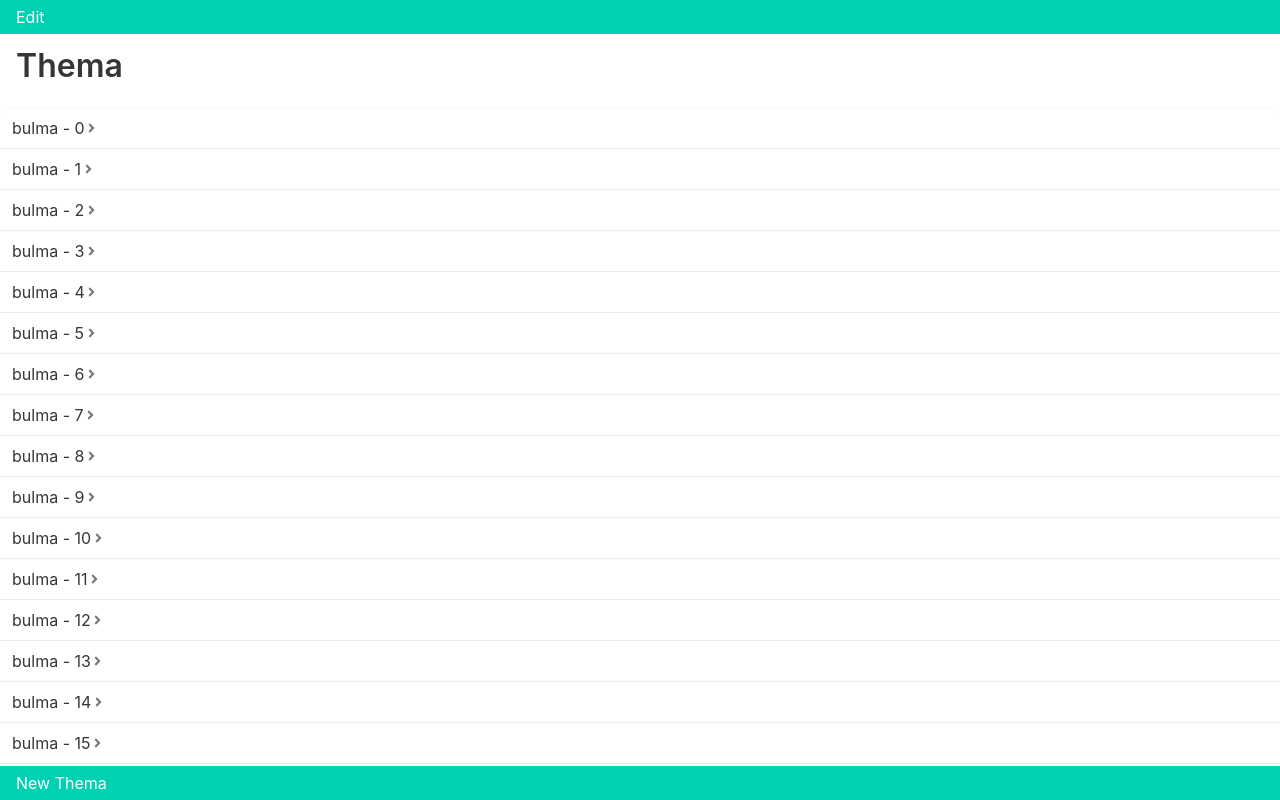
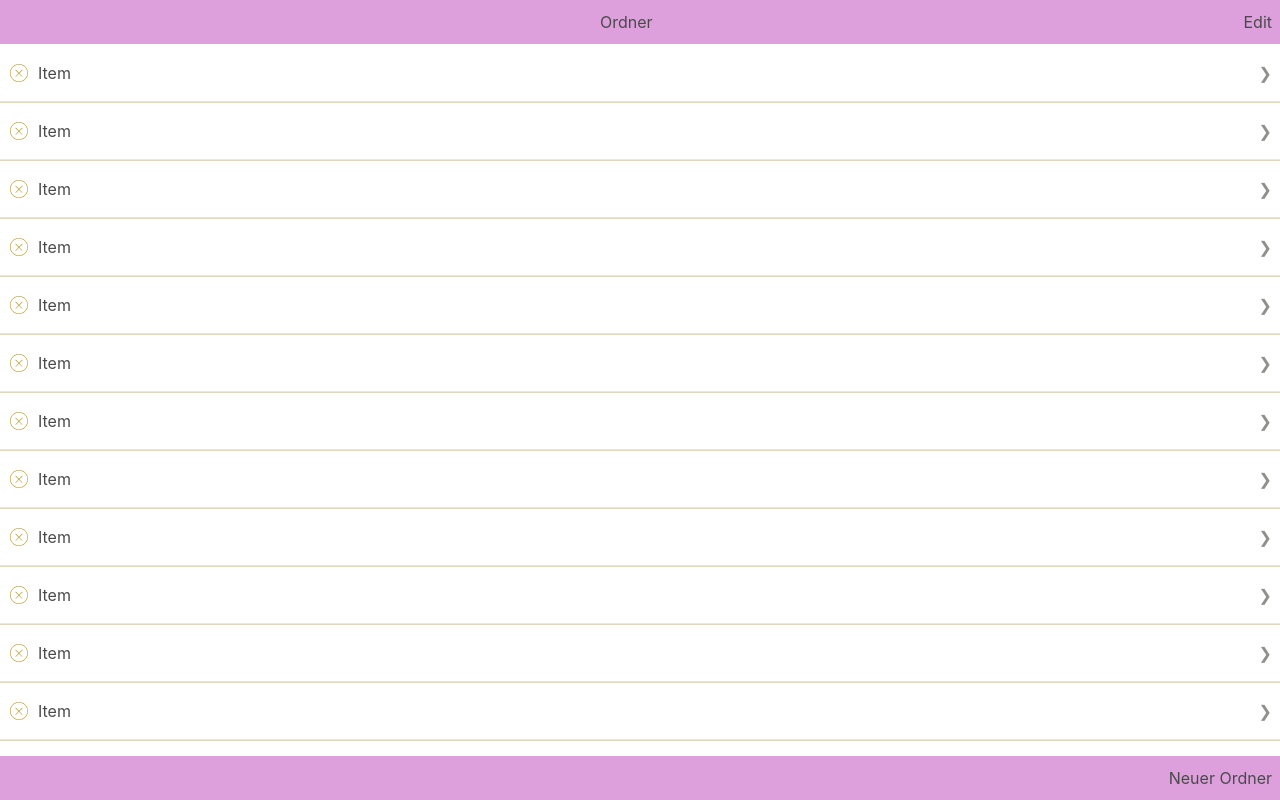
Before and after one commit to vikbert/retinder, a React (Create React App) app: page / in a window 1280 px wide. Both pictures are taken after typing "Sample" into the empty fields and a click on the button "Enter". Shown: the top 800 px of the page. Built offline with nearby package versions, Linux system fonts and the light colour scheme.

Commit message:
build ios styling

```diff
--- a/package.json
+++ b/package.json
@@ -4,6 +4,7 @@
   "private": true,
   "dependencies": {
     "classnames": "^2.2.6",
+    "clsx": "^1.0.4",
     "history": "^4.10.1",
     "js-cookie": "^2.2.1",
     "node-uuid": "^1.4.8",
--- a/src/assets/css/ios.css
+++ b/src/assets/css/ios.css
@@ -1,12 +1,91 @@
-.navbar {
-  padding: 0.3rem 1rem;
-  min-height: 0 !important;
+div {
+  text-transform: capitalize;
+}
+/* navigation bar */
+.nav {
+  padding: 10px 8px;
+}
+nav > div {
+  min-width: 80px;
+}
+.text-right {
+  text-align: right;
+}
+.top-nav {
+  display: flex;
+  justify-content: space-between;
+  position: fixed;
+  background-color: plum;
+  top: 0;
+  left: 0;
+  right: 0;
+}
+.bottom-nav {
+  display: flex;
+  justify-content: space-between;
+  position: fixed;
+  background-color: plum;
+
+  bottom: 0;
+  left: 0;
+  right: 0;
 }
 
-.section {
-  padding-right: 1rem;
-  padding-left: 1rem;
+/* page content   */
+.page-content {
+  margin: 45px 0;
 }
-.title {
-  padding-bottom: 0rem;
+
+/* Ordner item */
+.item {
+  margin-right: auto;
 }
+.enter {
+  color: rgb(145, 143, 137);
+  padding-right: 8px;
+}
+
+.list-item.is-selected {
+  background-color: rgba(242, 206, 0, 0.24);
+  border-bottom: 1px solid hsla(0, 0%, 52.9%, 0.2);
+}
+.note-list-item-gutter {
+  height: 100%;
+  min-width: 30px;
+  padding-top: 13px;
+  box-sizing: border-box;
+}
+.note-list-item-container {
+  display: -webkit-box;
+  display: -webkit-flex;
+  display: -ms-flexbox;
+  display: flex;
+  align-items: center;
+  justify-content: center;
+  height: 100%;
+  -webkit-box-flex: 1;
+  -webkit-flex-grow: 1;
+  -ms-flex-positive: 1;
+  flex-grow: 1;
+  overflow: hidden;
+  -webkit-box-sizing: border-box;
+  box-sizing: border-box;
+  border-bottom: 1px solid hsla(0, 0%, 52.9%, 0.2);
+}
+.note-list-item-view {
+  display: flex;
+  border-bottom: 1px solid rgba(167, 132, 0, 0.32);
+}
+.note-list-item-view.selected {
+  background-color: rgba(247, 202, 0, 0.24);
+  border-bottom: 1px solid rgba(167, 132, 0, 0.32);
+}
+.note-list-item-content {
+  display: flex;
+  width: 100%;
+  height: 100%;
+  padding: 16px 0;
+}
+.icon-container {
+  padding: 10px 10px 4px 10px;
+}
--- /dev/null
+++ b/src/views/category/FolderItem.js
@@ -0,0 +1,31 @@
+import React, { useState } from "react";
+import clsx from "clsx";
+import DeleteIcon from "../components/DeleteIcon";
+
+export default function FolderItem() {
+  const [clicked, setClicked] = useState(false);
+  const handleClickOnItemContent = event => {
+    event.preventDefault();
+
+    setClicked(!clicked);
+  };
+  return (
+    <>
+      <div class={clsx("note-list-item-view", clicked && "selected")}>
+        <div className="note-list-item-container">
+          <div class="icon-container">
+            {/* <FolderIcon /> */}
+            <DeleteIcon />
+          </div>
+          <div
+            className="note-list-item-content"
+            onClick={handleClickOnItemContent}
+          >
+            <div class="item">item</div>
+            <div class="enter">❯</div>
+          </div>
+        </div>
+      </div>
+    </>
+  );
+}
--- a/src/views/category/index.js
+++ b/src/views/category/index.js
@@ -1,90 +1,40 @@
 import React, { useState } from "react";
-import CategoryForm from "../components/CategoryForm";
-import { useDispatch, useSelector } from "react-redux";
-import { deleteCategory } from "../../stores/categoryWidget";
-
+import FolderItem from "./FolderItem";
 
 const CategoryIndex = () => {
-  const categories = useSelector(state => state.categories);
   const [inEdit, setInEdit] = useState(false);
 
-  const dispatch = useDispatch();
-  const handleDeleteCategory = id => {
-    dispatch(deleteCategory(id));
-  };
-
-  /* eslint-disable-next-line*/
-  const CategoryList = () => {
-    return (
-      <nav className="panel is-warning">
-        <p className="panel-heading">Add Categories</p>
-        <CategoryForm />
-        {categories.allIds.map((id, index) => (
-          <div key={id} className="panel-block is-flexible">
-            <div className="is-pulled-right">
-              <button
-                className="delete is-medium"
-                onClick={() => {
-                  handleDeleteCategory(id);
-                }}
-              ></button>
-            </div>
-            {/* eslint-disable-next-line*/}
-            <a style={{ paddingLeft: "1rem" }}>{categories.byId[id].name}</a>
-          </div>
-        ))}
-      </nav>
-    );
-  };
-
-  const handleClickEdit = () => {
+  const handleClickOnEdit = () => {
     setInEdit(!inEdit);
   };
 
   return (
     <>
-      <nav
-        className="navbar is-fixed-top has-text-right is-primary"
-        role="navigation"
-        arial-label="main navigation"
-        style={{ minHeight: "none" }}
-      >
-        <span onClick={handleClickEdit}>Edit</span>
+      <nav className="nav top-nav">
+        <div></div>
+        <div>Ordner</div>
+        <div className="text-right" onClick={handleClickOnEdit}>
+          {inEdit ? "Abbrechen" : "Edit"}
+        </div>
       </nav>
-      <section className="section title">
-        <h1 className="title">Thema</h1>
+      <nav class="nav bottom-nav">
+        {inEdit ? (
+          <>
+            <div class="">delete all</div>
+            <div class="">delete selected</div>
+          </>
+        ) : (
+          <>
+            <div></div>
+            <div class="text-right">Neuer Ordner</div>
+          </>
+        )}
+      </nav>
+      <section class="page-content">
+        {[...Array(20)].map(value => (
+          <FolderItem key={value} />
+        ))}
       </section>
-
-      <nav className="panel">
-        {[...Array(20)].map((value, index) => (
-          // eslint-disable-next-line
-          <a key={index} className="panel-block has-icons-right">
-            {inEdit && (
-              <span className="panel-icon">
-              <i
-                className="fa-check-circle far"
-                aria-hidden="true"
-              ></i>
-            </span>
-            )}
-            bulma - {index}
-            <span className="panel-icon is-right">
-              <i
-                className="fa fa-angle-right"
-                aria-hidden="true"
-              ></i>
-            </span>
-          </a>
-        ))}
-      </nav>
-
-      <nav
-        className="navbar is-fixed-bottom has-text-right is-primary"
-        role="navigation"
-        arial-label="main navigation"
-      >
-        New Thema
-      </nav>
     </>
   );
 };
--- /dev/null
+++ b/src/views/components/DeleteIcon.js
@@ -0,0 +1,39 @@
+import React from "react";
+
+export default function DeleteIcon({
+  width = 18,
+  height = 18,
+  fill = "#ae8b07"
+}) {
+  return (
+    <svg
+      version="1.1"
+      id="Layer_1"
+      xmlns="http://www.w3.org/2000/svg"
+      x="0px"
+      y="0px"
+      width={width}
+      height={height}
+      fill={fill}
+      viewBox="0 0 100.353 100.353"
+    >
+      <g>
+        <g>
+          <path
+            d="M68.28,71.726c-0.373,0-0.746-0.142-1.03-0.427L30.691,34.733c-0.569-0.569-0.569-1.491,0-2.06
+			s1.491-0.569,2.059,0L69.308,69.24c0.569,0.569,0.569,1.491,0,2.06C69.025,71.583,68.652,71.726,68.28,71.726z"
+          />
+          <path
+            d="M31.721,71.726c-0.373,0-0.745-0.142-1.03-0.426c-0.569-0.569-0.569-1.491,0-2.06l36.567-36.567
+			c0.569-0.569,1.49-0.569,2.059,0c0.569,0.569,0.569,1.491,0,2.06L32.75,71.3C32.466,71.583,32.094,71.726,31.721,71.726z"
+          />
+        </g>
+        <path
+          d="M50.008,100.004C22.433,100.004,0,77.576,0,50.008C0,22.434,22.433,0,50.008,0
+		C77.574,0,100,22.434,100,50.008C100,77.575,77.574,100.004,50.008,100.004z M50.008,2.912c-25.969,0-47.095,21.127-47.095,47.095
+		c0,25.962,21.127,47.083,47.095,47.083c25.96,0,47.079-21.122,47.079-47.083C97.088,24.039,75.968,2.912,50.008,2.912z"
+        />
+      </g>
+    </svg>
+  );
+}
```
Also changed, not shown: src/views/category/bak.index.js (added, +92 -0 lines), src/views/components/FolderIcon.js (added, +21 -0 lines), 1 other file (tests, documents, lock files or other folders).
